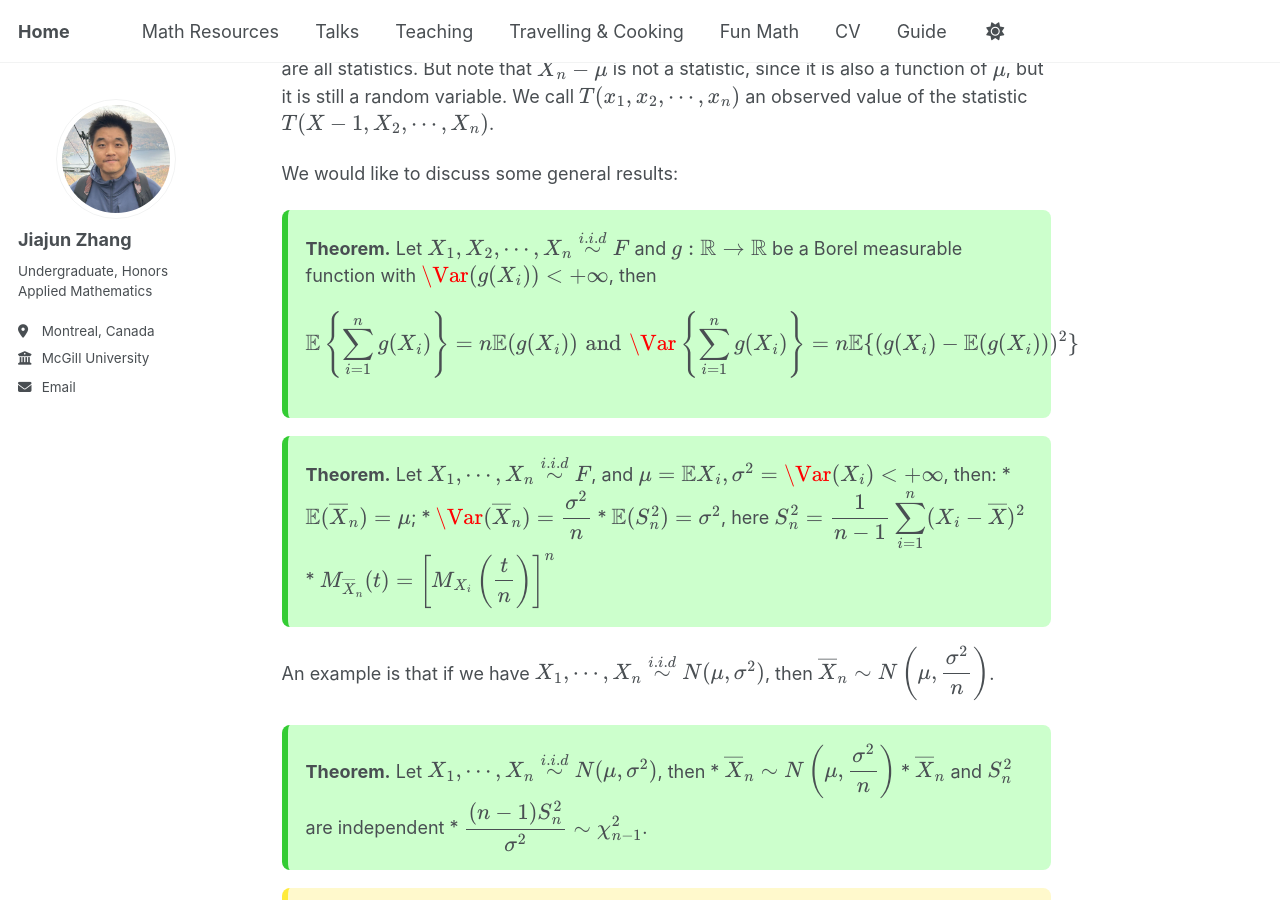
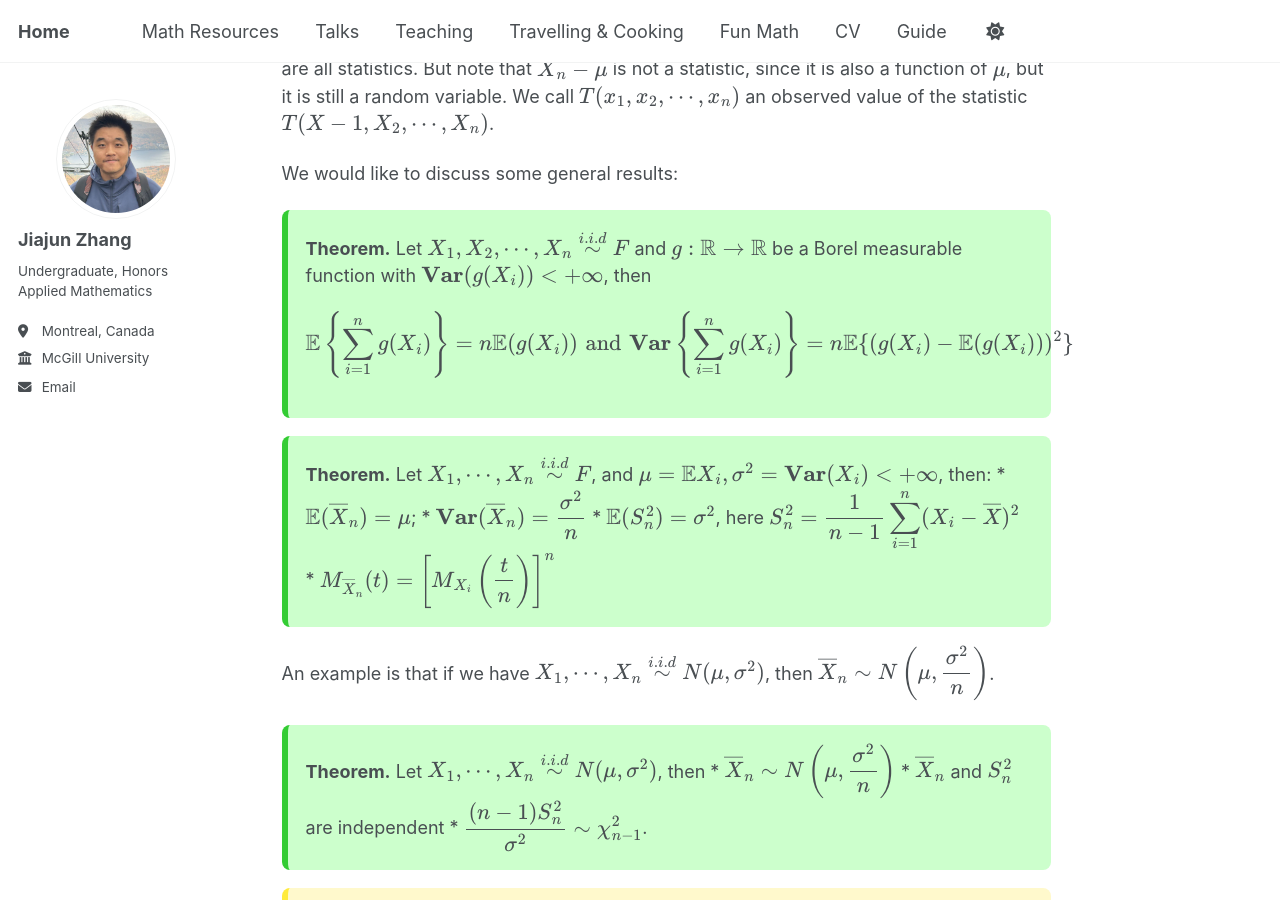
Before and after one commit to JohanssonRein/JohanssonRein.github.io, a Jekyll site: the page built from _publications/randomsamples.md, in a window 1280 px wide and 900 px high, scrolled down 2146 px. Built offline with Jekyll 4.4.1, drawn with Linux system fonts in a browser that asks for light colours; some of the changed text lies outside the part shown.

Commit message:
Update randomsamples.md

```diff
--- a/_publications/randomsamples.md
+++ b/_publications/randomsamples.md
@@ -93,20 +93,20 @@ are all statistics. But note that $\overline{X}_n - \mu$ is not a statistic, sin
 We would like to discuss some general results:
 
 <div style="background-color: #ccffcc; padding: 1em; border-left: 6px solid #33cc33; border-radius: 8px; margin: 1em 0;">
-  <strong>Theorem.</strong> Let $X_1,X_2,\cdots,X_n \overset{i.i.d}{\sim} F$ and $g: \mathbb{R} \to \mathbb{R}$ be a Borel measurable function with $\Var(g(X_i)) < +\infty$, then
+  <strong>Theorem.</strong> Let $X_1,X_2,\cdots,X_n \overset{i.i.d}{\sim} F$ and $g: \mathbb{R} \to \mathbb{R}$ be a Borel measurable function with $\mathbf{Var}(g(X_i)) < +\infty$, then
 $$
-\mathbb{E}\left\{ \sum_{i=1}^n g(X_i) \right\} = n \mathbb{E}(g(X_i)) \hspace{0.2cm} \text{and} \hspace{0.2cm} \Var\left\{ \sum_{i=1}^n g(X_i) \right\} = n \mathbb{E}\{ ( g(X_i) - \mathbb{E}(g(X_i)) )^2\}
+\mathbb{E}\left\{ \sum_{i=1}^n g(X_i) \right\} = n \mathbb{E}(g(X_i)) \hspace{0.2cm} \text{and} \hspace{0.2cm} \mathbf{Var}\left\{ \sum_{i=1}^n g(X_i) \right\} = n \mathbb{E}\{ ( g(X_i) - \mathbb{E}(g(X_i)) )^2\}
 $$
 </div>
 
 
 
 <div style="background-color: #ccffcc; padding: 1em; border-left: 6px solid #33cc33; border-radius: 8px; margin: 1em 0;">
-  <strong>Theorem.</strong> Let $X_1,\cdots,X_n \overset{i.i.d}{\sim} F$, and $\mu = \mathbb{E} X_i, \sigma^2 = \Var(X_i) < +\infty$, then:
+  <strong>Theorem.</strong> Let $X_1,\cdots,X_n \overset{i.i.d}{\sim} F$, and $\mu = \mathbb{E} X_i, \sigma^2 = \mathbf{Var}(X_i) < +\infty$, then:
 
 * $\mathbb{E}(\overline{X}_n) = \mu$;
 
-* $\displaystyle{\Var(\overline{X}_n) = \frac{\sigma^2}{n}}$
+* $\displaystyle{\mathbf{Var}(\overline{X}_n) = \frac{\sigma^2}{n}}$
 
 * $\mathbb{E}(S_n^2) = \sigma^2$, here $\displaystyle{S_n^2 = \frac{1}{n-1} \sum_{i=1}^n (X_i - \overline{X})^2}$
 
@@ -221,7 +221,7 @@ $$
 
 Here are some remarks:
 
-* If $\nu = 1$, it is called a Cauchy distribution, in this case $\mathbb{E} X$ does not exist. In general if $\nu >2$, we have $\mathbb{E} X = 0,\Var(X) = \displaystyle{\frac{\nu}{\nu-2}}$;\\
+* If $\nu = 1$, it is called a Cauchy distribution, in this case $\mathbb{E} X$ does not exist. In general if $\nu >2$, we have $\mathbb{E} X = 0,\mathbf{Var}(X) = \displaystyle{\frac{\nu}{\nu-2}}$;\\
 
 * If $Z \sim N(0,1)$, $V = \chi^2_v$ and $Z,V$ are independent, then
 *
@@ -290,7 +290,7 @@ From this definition, we may state the weak law of large numbers (WLLN):
 <div style="background-color: #ccffcc; padding: 1em; border-left: 6px solid #33cc33; border-radius: 8px; margin: 1em 0;">
   <strong>Theorem.</strong> (Weak Law of Large Numbers)\\
 
-Let $X_1,\cdots,X_n \overset{i.i.d}{\sim} F$ with $\mathbb{E} X_i = \mu$, and $\Var(X_i) <+\infty$, then $\overline{X}_n \overset{P}{\to} \mu$ as $n \to \infty$.
+Let $X_1,\cdots,X_n \overset{i.i.d}{\sim} F$ with $\mathbb{E} X_i = \mu$, and $\mathbf{Var}(X_i) <+\infty$, then $\overline{X}_n \overset{P}{\to} \mu$ as $n \to \infty$.
 </div>
 
 
@@ -301,10 +301,10 @@ $$
 \lim_{n \to \infty} \mathbb{P}\left\{ \Bigg\vert\frac{1}{n}(X_1+\cdots+X_n) - \mu \Bigg\vert > \epsilon \right\}.
 $$
 
-Since $\mathbb{E} \overline{X}_n = \mu, \Var(\overline{X}_n) = \frac{\sigma^2}{n}$, by Chebyshev's inequality, we have
+Since $\mathbb{E} \overline{X}_n = \mu, \mathbf{Var}(\overline{X}_n) = \frac{\sigma^2}{n}$, by Chebyshev's inequality, we have
 
 $$
-\mathbb{P}\{ |\overline{X}_n - \mu| > \epsilon\} \leq \frac{\Var{\overline{X}_n}}{\epsilon^2} = \frac{\sigma^2}{\epsilon} \frac{1}{n} \to 0, \text{as $n \to \infty$}.
+\mathbb{P}\{ |\overline{X}_n - \mu| > \epsilon\} \leq \frac{\mathbf{Var}{\overline{X}_n}}{\epsilon^2} = \frac{\sigma^2}{\epsilon} \frac{1}{n} \to 0, \text{as $n \to \infty$}.
 $$
 </div>
 
@@ -320,7 +320,7 @@ $$
 
 
 
-The most used application of convergence in distribution is central limit theorem, which states that if we have $X_1,\cdots,X_n \overset{i.i.d}{\sim} F$ and $\mu = \mathbb{E} X_i, \sigma^2 = \Var(X_i) <+ \infty$, then
+The most used application of convergence in distribution is central limit theorem, which states that if we have $X_1,\cdots,X_n \overset{i.i.d}{\sim} F$ and $\mu = \mathbb{E} X_i, \sigma^2 = \mathbf{Var}(X_i) <+ \infty$, then
 
 $$
 \frac{\sqrt{n}(\overline{X}_n - \mu)}{\sigma} \overset{d}{\to} N(0,1)
@@ -353,7 +353,7 @@ $$
 
 
 
-Let $X-1,\cdots,X_n \overset{i.i.d}{\to} F$, $\mu = \mathbb{E} X_i, \sigma^2 = \Var(X_i) < +\infty$, then
+Let $X-1,\cdots,X_n \overset{i.i.d}{\to} F$, $\mu = \mathbb{E} X_i, \sigma^2 = \mathbf{Var}(X_i) < +\infty$, then
 
 $$
 \frac{\sqrt{n}(\overline{X}_n - \mu)}{S_n} \overset{d}{\to} N(0,1), \text{ as $n \to \infty$}.
```
